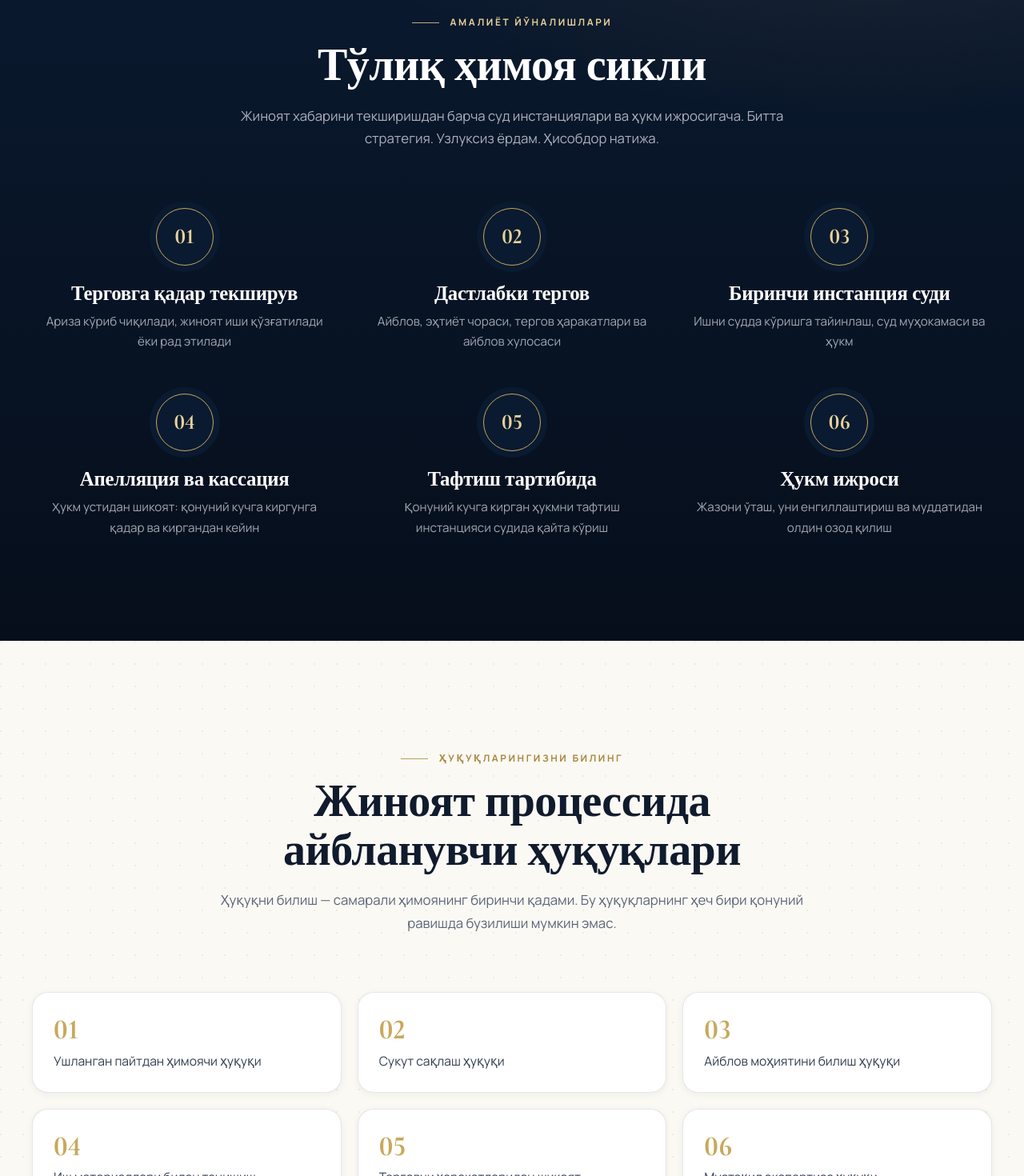
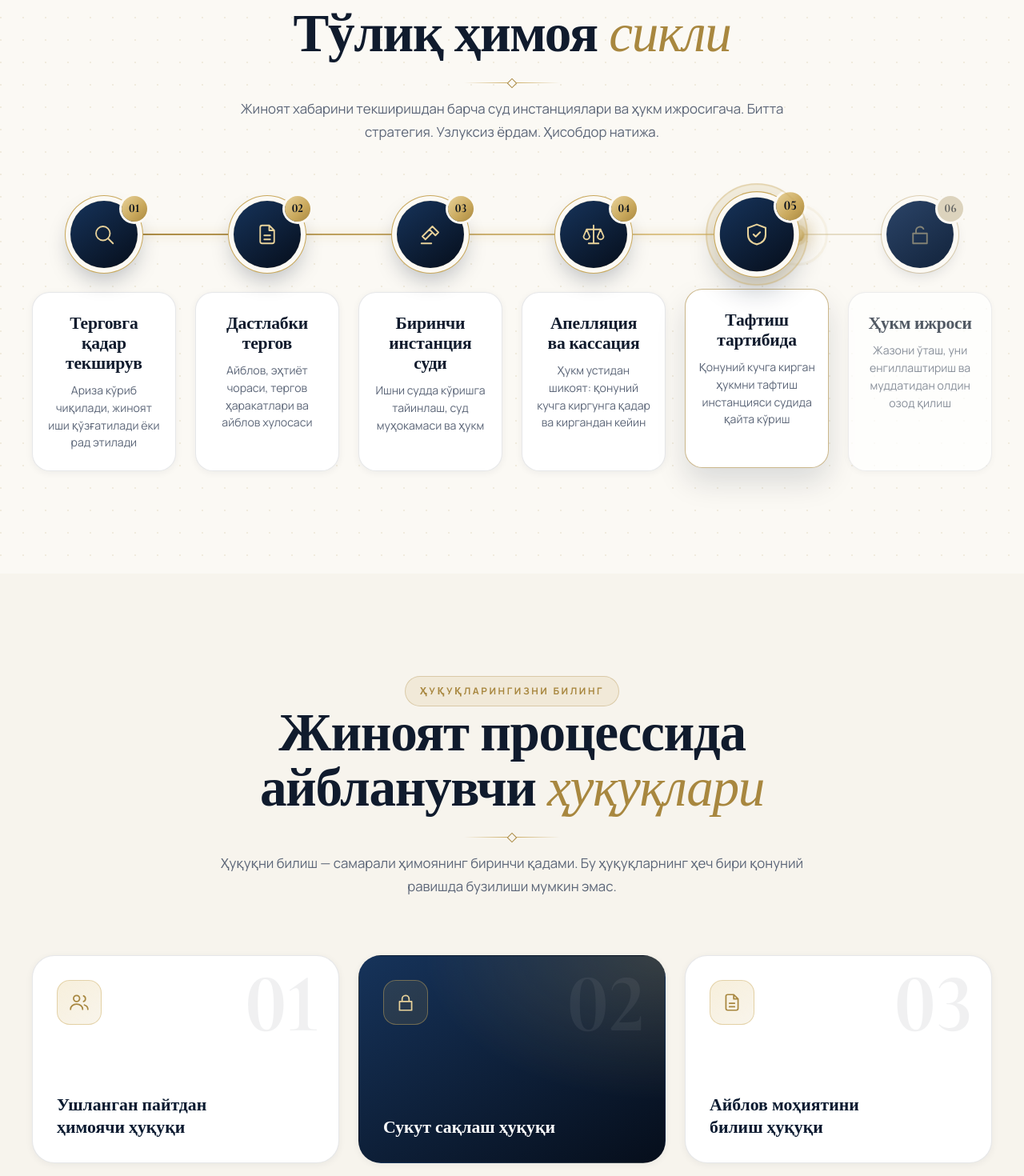
Before and after one commit to Asror-hub/Advokat_Tojiboyev, a React (Vite) app: page /xizmatlar in a window 1280 px wide. Shown: the part 2000-3470 px from the top of the page at 80% size. Built offline with nearby package versions, Linux system fonts and the light colour scheme; no server answers.

Commit message:
Services page: use the home page process and card styles

```diff
--- a/src/index.css
+++ b/src/index.css
@@ -2478,31 +2478,31 @@ main.pad-top {
   color: #fff;
 }
 
+/* Rights of the accused: the same cards as the home page services, three in a row */
 .rights {
   display: grid;
   grid-template-columns: repeat(3, 1fr);
-  gap: 20px;
-}
-.right {
-  position: relative;
-  padding: 28px 26px 26px;
-  border-radius: 20px;
-  background: #fff;
-  border: 1px solid var(--line);
-  box-shadow: var(--shadow-sm);
-}
-.right-n {
-  display: block;
-  margin-bottom: 8px;
+  gap: 24px;
+}
+.rights .bcard:nth-child(n) {
+  grid-column: auto;
+  min-height: 260px;
+  padding: 30px;
+}
+.rights .bcard-num {
+  font-size: 6.5rem;
+}
+.rights .bcard p {
+  margin-top: auto;
   font-family: var(--serif);
-  font-size: 2.2rem;
-  font-weight: 700;
-  line-height: 1;
-  color: var(--gold);
-}
-.right p {
-  color: #333f52;
-  font-size: 0.98rem;
+  font-size: clamp(1.2rem, 1.7vw, 1.45rem);
+  font-weight: 600;
+  line-height: 1.3;
+  color: var(--navy-900);
+  text-wrap: balance;
+}
+.rights .bcard.dark p {
+  color: #fff;
 }
 
 /* ==========================================================================
@@ -3736,6 +3736,13 @@ main.pad-top {
   .bcard-num {
     font-size: 6rem;
   }
+  .rights .bcard:nth-child(n) {
+    min-height: 0;
+    padding: 26px;
+  }
+  .rights .bcard p {
+    margin-top: 6px;
+  }
   .form-row {
     grid-template-columns: 1fr;
   }
@@ -3941,9 +3948,6 @@ main.pad-top {
   }
   .acc-title strong {
     font-size: 1.25rem;
-  }
-  .right-n {
-    font-size: 1.9rem;
   }
   .detail-head h1 {
     font-size: 2.1rem;
--- a/src/pages/Services.jsx
+++ b/src/pages/Services.jsx
@@ -3,11 +3,18 @@ import { Link } from 'react-router-dom'
 import { useLang } from '../context/LanguageContext'
 import PageHero from '../components/PageHero'
 import { Reveal } from '../components/Reveal'
+import Cycle from '../components/Cycle'
 import Icon, { SERVICE_ICONS } from '../components/Icon'
+
+const CYCLE_ICONS = ['search', 'file', 'gavel', 'scale', 'shield', 'unlock']
+// lawyer, silence, charge, case file, complaint, expert examination
+const RIGHT_ICONS = ['users', 'lock', 'file', 'search', 'scale', 'flask']
 
 export default function Services() {
   const { t } = useLang()
   const [open, setOpen] = useState(0)
+  const cycleWords = t.services.cycleTitle.split(' ')
+  const rightsWords = t.services.rightsTitle.split(' ')
 
   return (
     <>
@@ -60,36 +67,42 @@ export default function Services() {
         </div>
       </section>
 
-      <section className="sec sec-dark">
+      <section className="sec sec-paper cycle">
         <div className="wrap">
-          <Reveal className="center-head">
-            <div className="kicker kicker-line">{t.services.kicker}</div>
-            <h2>{t.services.cycleTitle}</h2>
+          <Reveal className="center-head services-head">
+            <h2>
+              {cycleWords.slice(0, -1).join(' ')} <em>{cycleWords[cycleWords.length - 1]}</em>
+            </h2>
+            <span className="orn" aria-hidden="true" />
             <p className="center-lead">{t.services.cycleText}</p>
           </Reveal>
-          <div className="steps six on-dark">
-            {t.home.process.map((step, i) => (
-              <Reveal className="step" key={step.n} delay={i * 110}>
-                <span className="node">{step.n}</span>
-                <h3>{step.t}</h3>
-                <p>{step.d}</p>
-              </Reveal>
-            ))}
-          </div>
+          <Cycle steps={t.home.process} icons={CYCLE_ICONS} />
         </div>
       </section>
 
-      <section className="sec sec-paper">
+      <section className="sec sec-ivory">
         <div className="wrap">
-          <Reveal className="center-head">
-            <div className="kicker kicker-line">{t.services.rightsKicker}</div>
-            <h2>{t.services.rightsTitle}</h2>
+          <Reveal className="center-head services-head">
+            <div className="kicker">{t.services.rightsKicker}</div>
+            <h2>
+              {rightsWords.slice(0, -1).join(' ')} <em>{rightsWords[rightsWords.length - 1]}</em>
+            </h2>
+            <span className="orn" aria-hidden="true" />
             <p className="center-lead">{t.services.rightsLead}</p>
           </Reveal>
-          <div className="rights">
+          <div className="bento rights">
             {t.services.rights.map((r, i) => (
-              <Reveal className="right" key={r} delay={(i % 3) * 80}>
-                <span className="right-n">{String(i + 1).padStart(2, '0')}</span>
+              <Reveal
+                key={r}
+                delay={(i % 3) * 90}
+                className={`bcard ${i === 1 || i === 4 ? 'dark' : ''}`}
+              >
+                <span className="bcard-num" aria-hidden="true">
+                  {String(i + 1).padStart(2, '0')}
+                </span>
+                <span className="bicon">
+                  <Icon name={RIGHT_ICONS[i]} size={26} />
+                </span>
                 <p>{r}</p>
               </Reveal>
             ))}
```
